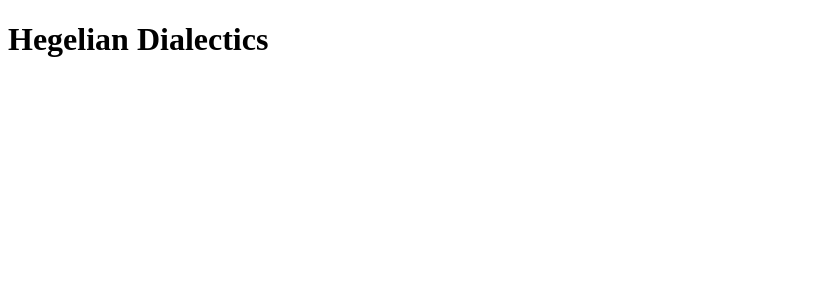
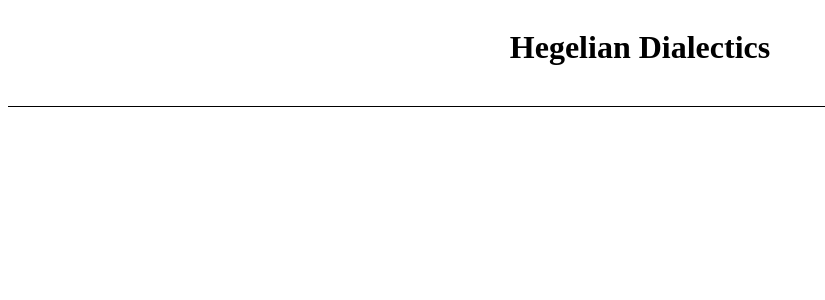
Before and after one commit to ajg7/Arcadia, a React app: page / in a window 1280 px wide. Shown: the top 300 px of the page, without its empty margins (0-825 px from the left). Built offline with nearby package versions, Linux system fonts and the light colour scheme.

Commit message:
made a create button

```diff
--- /dev/null
+++ b/src/components/create-button/index.ts
@@ -0,0 +1,3 @@
+import CreateButton from "./CreateButton";
+
+export { CreateButton };
--- /dev/null
+++ b/src/components/create-button/styles.ts
@@ -0,0 +1,5 @@
+import styled from "styled-components";
+
+export const CreateButtonWrapper = styled.div`
+
+`;
--- a/src/containers/Odysseys/Odyssey.tsx
+++ b/src/containers/Odysseys/Odyssey.tsx
@@ -1,9 +1,14 @@
 import React from "react";
 import { Adventures } from "../../components/adventures/index";
 import Title from "../../components/title/title";
+import { OdysseyHeader } from "./styles";
 
 const Odyssey = () => {
-  return <Title title={"Hegelian Dialectics"} />;
+  return (
+    <OdysseyHeader>
+      <Title title={"Hegelian Dialectics"} />
+    </OdysseyHeader>
+  );
 };
 
 export default Odyssey;
--- /dev/null
+++ b/src/containers/Odysseys/styles.ts
@@ -0,0 +1,10 @@
+import styled from "styled-components";
+
+export const OdysseyHeader = styled.div`
+  display: flex;
+  justify-content: center;
+  > div h1 {
+    margin-bottom: 40px;
+  }
+  border-bottom: 1px solid black;
+`;
```
Also changed, not shown: src/components/create-button/CreateButton.tsx (added, +27 -0 lines), src/components/modal/Modal.tsx (added), src/components/modal/index.ts (added).
